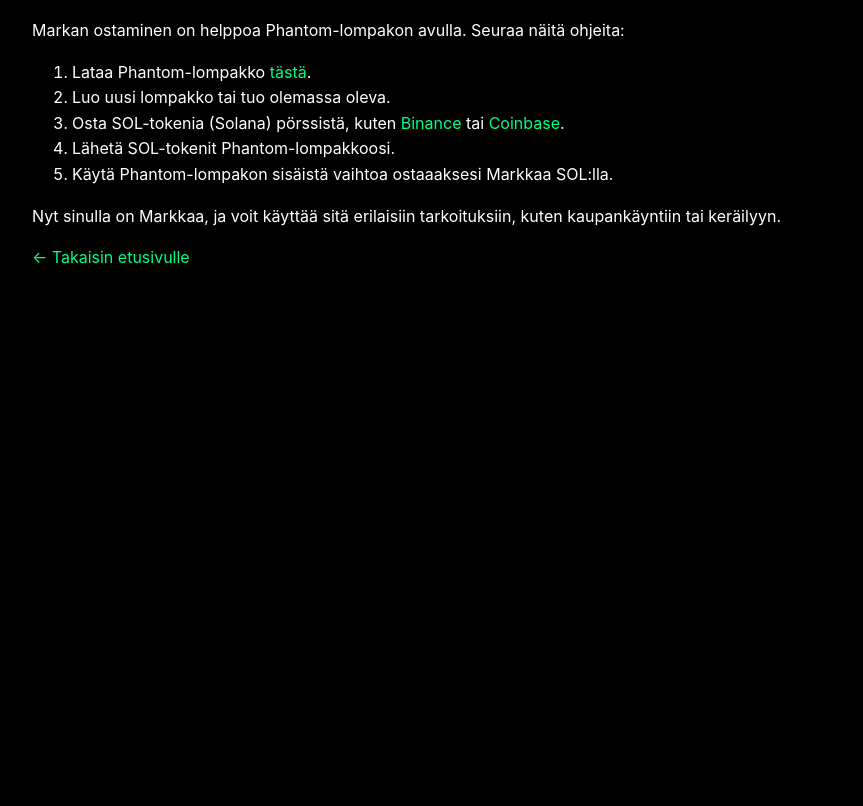
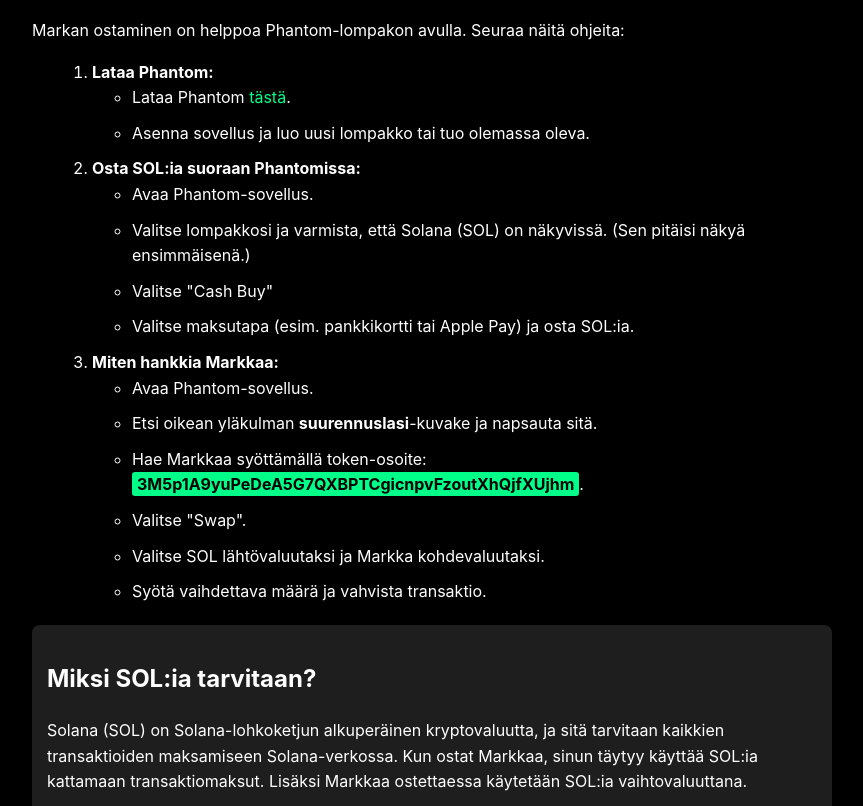
Before and after one commit to Markkacoin/Markka, a plain HTML site: page miten-ostaa-markkaa.html in a window 1280 px wide. Shown: the part 146-952 px from the top of the page, without its empty margins (208-1071 px from the left). Before the commit the page ends 800 px from the top, so only its background shows below. Drawn offline with Linux system fonts and the light colour scheme.

Commit message:
Update miten-ostaa-markkaa.html

```diff
--- a/miten-ostaa-markkaa.html
+++ b/miten-ostaa-markkaa.html
@@ -29,6 +29,25 @@
         a:hover {
             text-decoration: underline;
         }
+        .highlight {
+            background-color: #00ff88;
+            color: #000000;
+            padding: 2px 5px;
+            border-radius: 3px;
+            font-weight: bold;
+        }
+        .steps {
+            margin-left: 20px;
+        }
+        .steps li {
+            margin-bottom: 10px;
+        }
+        .explanation {
+            background-color: #1e1e1e;
+            padding: 15px;
+            border-radius: 8px;
+            margin-top: 20px;
+        }
     </style>
 </head>
 <body>
@@ -37,15 +56,51 @@
         <p>
             Markan ostaminen on helppoa Phantom-lompakon avulla. Seuraa näitä ohjeita:
         </p>
-        <ol>
-            <li>Lataa Phantom-lompakko <a href="https://phantom.app/download" target="_blank">tästä</a>.</li>
-            <li>Luo uusi lompakko tai tuo olemassa oleva.</li>
-            <li>Osta SOL-tokenia (Solana) pörssistä, kuten <a href="https://www.binance.com" target="_blank">Binance</a> tai <a href="https://www.coinbase.com" target="_blank">Coinbase</a>.</li>
-            <li>Lähetä SOL-tokenit Phantom-lompakkoosi.</li>
-            <li>Käytä Phantom-lompakon sisäistä vaihtoa ostaaaksesi Markkaa SOL:lla.</li>
+        <ol class="steps">
+            <li>
+                <strong>Lataa Phantom:</strong>
+                <ul>
+                    <li>Lataa Phantom <a href="https://phantom.app/download" target="_blank">tästä</a>.</li>
+                    <li>Asenna sovellus ja luo uusi lompakko tai tuo olemassa oleva.</li>
+                </ul>
+            </li>
+            <li>
+                <strong>Osta SOL:ia suoraan Phantomissa:</strong>
+                <ul>
+                    <li>Avaa Phantom-sovellus.</li>
+                    <li>Valitse lompakkosi ja varmista, että Solana (SOL) on näkyvissä. (Sen pitäisi näkyä ensimmäisenä.)</li>
+                    <li>Valitse "Cash Buy"</li>
+                    <li>Valitse maksutapa (esim. pankkikortti tai Apple Pay) ja osta SOL:ia.</li>
+                </ul>
+            </li>
+            <li>
+                <strong>Miten hankkia Markkaa:</strong>
+                <ul>
+                    <li>Avaa Phantom-sovellus.</li>
+                    <li>Etsi oikean yläkulman <strong>suurennuslasi</strong>-kuvake ja napsauta sitä.</li>
+                    <li>Hae Markkaa syöttämällä token-osoite: <span class="highlight">3M5p1A9yuPeDeA5G7QXBPTCgicnpvFzoutXhQjfXUjhm</span>.</li>
+                    <li>Valitse "Swap".</li>
+                    <li>Valitse SOL lähtövaluutaksi ja Markka kohdevaluutaksi.</li>
+                    <li>Syötä vaihdettava määrä ja vahvista transaktio.</li>
+
+                </ul>
+            </li>
         </ol>
+
+        <!-- Selitys SOL:in tarpeesta -->
+        <div class="explanation">
+            <h2>Miksi SOL:ia tarvitaan?</h2>
+            <p>
+                Solana (SOL) on Solana-lohkoketjun alkuperäinen kryptovaluutta, ja sitä tarvitaan kaikkien transaktioiden maksamiseen Solana-verkossa.
+                Kun ostat Markkaa, sinun täytyy käyttää SOL:ia kattamaan transaktiomaksut. Lisäksi Markkaa ostettaessa käytetään SOL:ia vaihtovaluuttana.
+            </p>
+            <p>
+                Phantom-lompakko tekee tästä prosessista helppoa, sillä voit ostaa SOL:ia suoraan sovelluksessa ja käyttää sitä Markan ostamiseen.
+            </p>
+        </div>
+
         <p>
-            Nyt sinulla on Markkaa, ja voit käyttää sitä erilaisiin tarkoituksiin, kuten kaupankäyntiin tai keräilyyn.
+            Nyt sinulla on Markkaa, ja voit käyttää sitä erilaisiin tarkoituksiin, kuten kaupankäyntiin tai yrityksen virallisena maksuvälineenä.
         </p>
         <p><a href="index.html">&larr; Takaisin etusivulle</a></p>
     </div>
```
